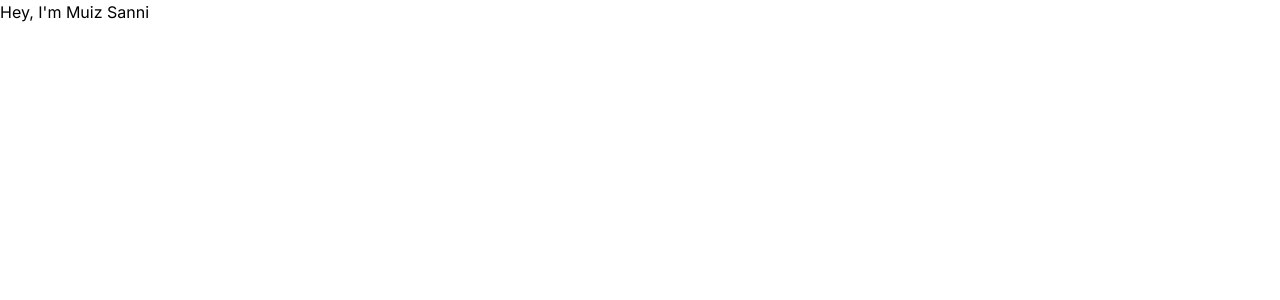
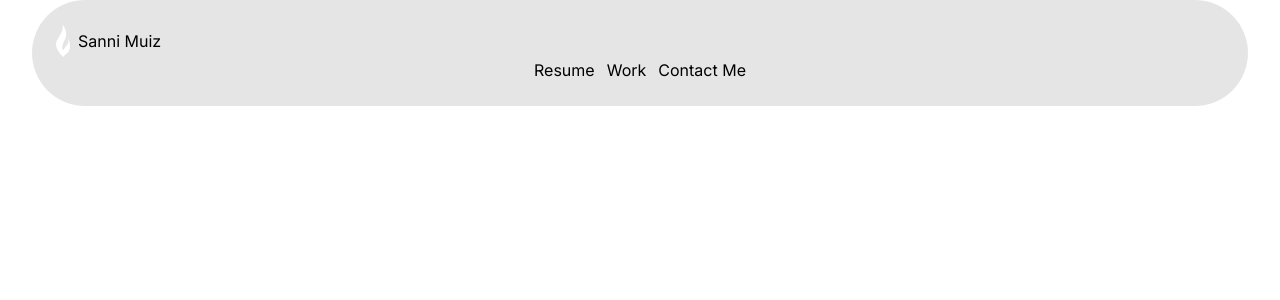
Before and after one commit to okoye-dev/muiz-sanni, a Next.js app: page / in a window 1280 px wide. Shown: the top 300 px of the page. Built offline with nearby package versions, Linux system fonts and the light colour scheme.

Commit message:
navbar setup

```diff
--- a/app/page.tsx
+++ b/app/page.tsx
@@ -1,3 +1,9 @@
+import Navbar from "@/components/Navbar";
+
 export default function Home() {
-  return <div>Hey, I&apos;m Muiz Sanni</div>;
+  return (
+    <div className="px-8">
+      <Navbar />
+    </div>
+  );
 }
--- /dev/null
+++ b/components/Navbar.tsx
@@ -0,0 +1,37 @@
+import React, { FC } from "react";
+import logo from "@/assets/svgs/logo.svg";
+import Image from "next/image";
+
+interface IProps {}
+
+const navLinks = [
+  {
+    title: "Resume",
+    to: "resume",
+  },
+  {
+    title: "Work",
+    to: "work",
+  },
+  {
+    title: <button type="button">Contact Me</button>,
+    to: "resume",
+  },
+];
+
+const Navbar: FC<IProps> = () => {
+  return (
+    <div className="w-full bg-black/10 items-center justify-between rounded-full p-4 sm:p-6 gap-3">
+      <div className="flex items-center gap-2">
+        <Image src={logo} alt="logo" width={14} height={14} /> Sanni Muiz
+      </div>
+      <ul className="flex gap-3 items-center justify-center">
+        {navLinks.map((link, i) => (
+          <li key={i}>{link.title}</li>
+        ))}
+      </ul>
+    </div>
+  );
+};
+
+export default Navbar;
```
Also changed, not shown: assets/svgs/logo.svg (added).
